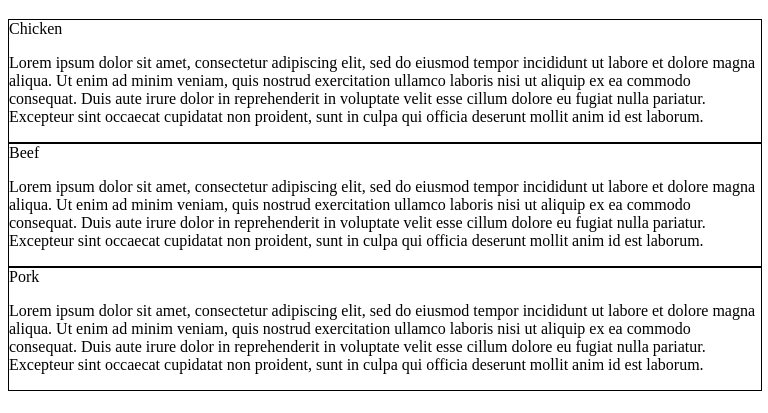
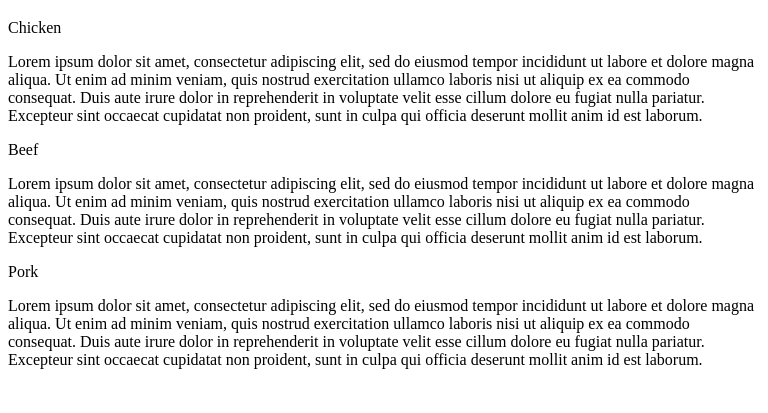
Before and after one commit to yang03265/jhuassignments, a plain HTML site: page index.html in a window 768 px wide. Shown: the part 61-474 px from the top of the page. Drawn offline with Linux system fonts and the light colour scheme.

Commit message:
border off

```diff
--- a/css/styles.css
+++ b/css/styles.css
@@ -8,7 +8,7 @@ h1 {
 @media (min-width: 992px) {
   .col-lg-1, .col-lg-2, .col-lg-3, .col-lg-4, .col-lg-5, .col-lg-6, .col-lg-7, .col-lg-8, .col-lg-9, .col-lg-10, .col-lg-11, .col-lg-12 {
     float: left;
-    border: 1px solid black;
+
   }
 
   .col-lg-1 {
@@ -55,7 +55,7 @@ h1 {
 @media (min-width: 768px) and (max-width: 991px) {
   .col-md-1, .col-md-2, .col-md-3, .col-md-4, .col-md-5, .col-md-6, .col-md-7, .col-md-8, .col-md-9, .col-md-10, .col-md-11, .col-md-12 {
     float: left;
-    border: 1px solid black;
+
   }
 
   .col-md-1 {
@@ -101,7 +101,7 @@ h1 {
 @media (max-width: 768px) {
   .col-sm-1, .col-sm-2, .col-sm-3, .col-sm-4, .col-sm-5, .col-sm-6, .col-sm-7, .col-sm-8, .col-sm-9, .col-sm-10, .col-sm-11, .col-sm-12 {
  	float: left;
-  border: 1px solid black;
+
   }
 
   .col-sm-1 {
```
